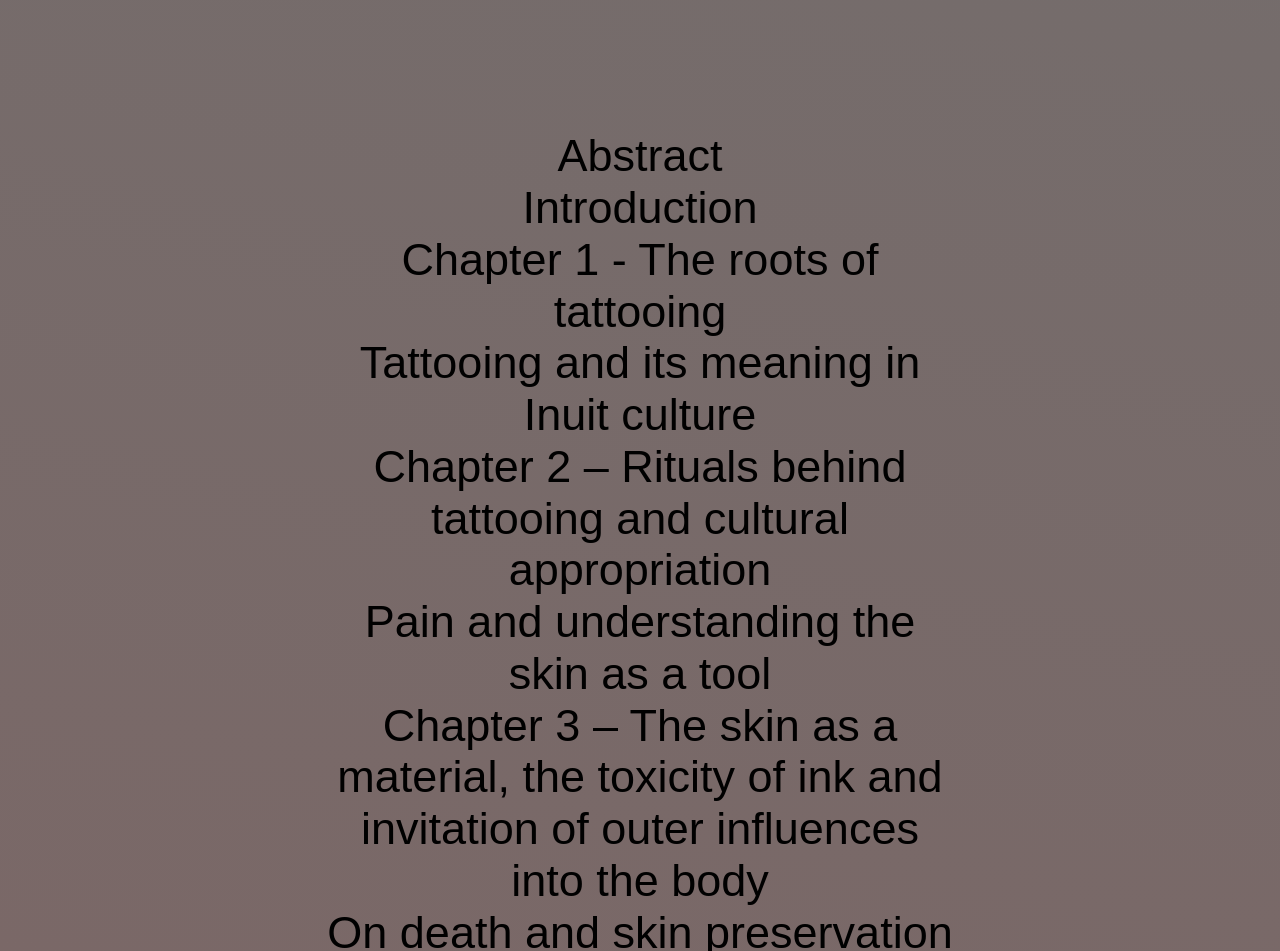
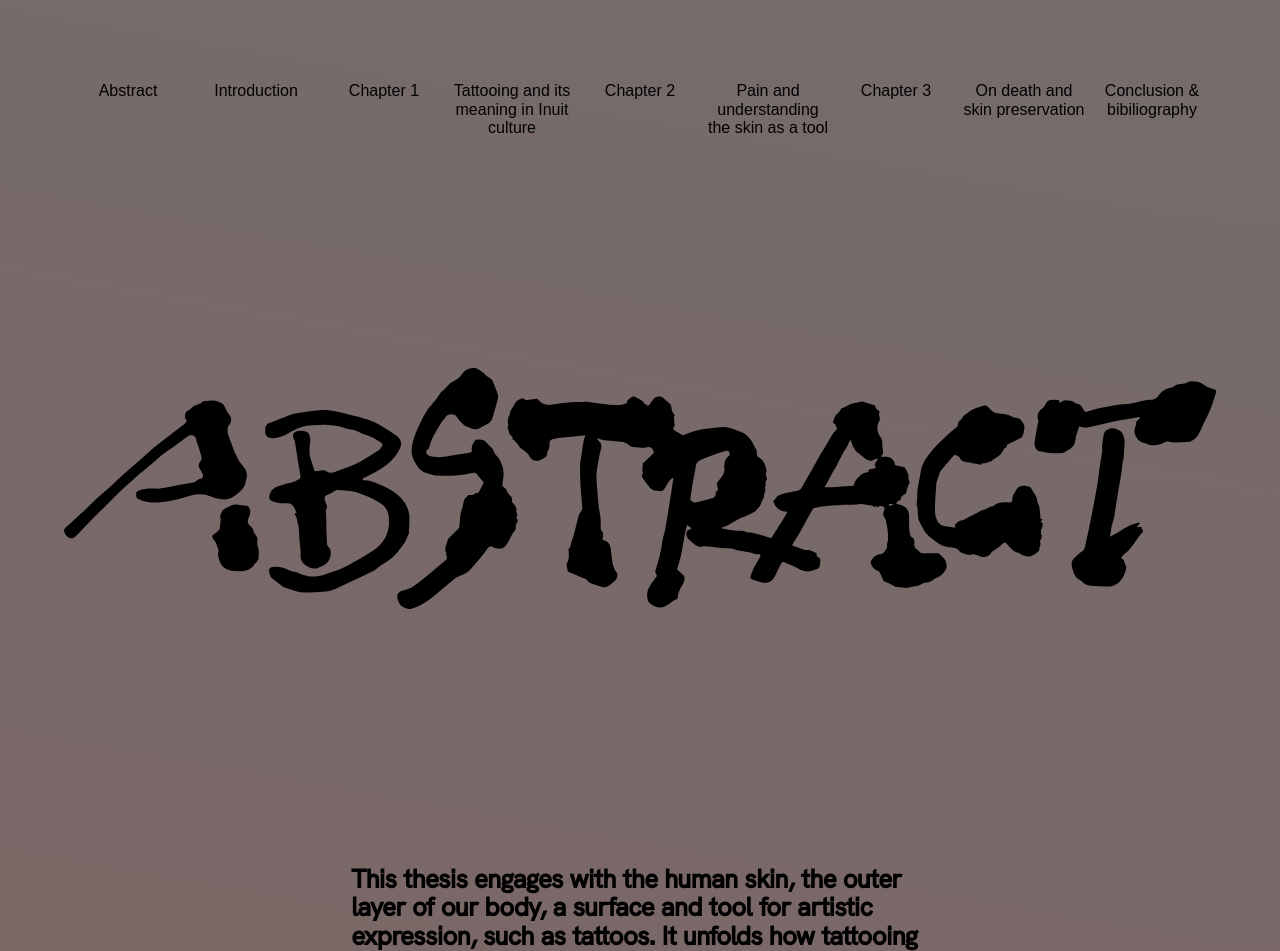
Before and after one commit to kabk/go-theses-24-diana-jeremejeva, a plain HTML site: page index.html in a window 1280 px wide. Shown: the part 1052-2003 px from the top of the page. Drawn offline with Linux system fonts and the light colour scheme; a web font is replaced by a local one.

Commit message:
updates_11march

```diff
--- a/assets/css/style.css
+++ b/assets/css/style.css
@@ -138,20 +138,36 @@ body * {
 
 
 
-header > nav {
-    width: 50%;
+nav {
+    position: sticky;
+    top: 0;
+    display: flex;
+    justify-content: space-between;
+    text-align: center;
+    font-family: "ofelia-display", sans-serif;
+    font-weight: 400;
+    font-style: normal;
+    padding-top: 2vh;
+    /* display: flex;
+    max-width: 100vw;
+    font-size: 2vh;
+    text-wrap: wrap;
     margin-left: auto;
     margin-right: auto;
     text-align: center;
-    font-size: 45px;
-    /* font-family: "becker-gothics-concave", serif;
+    font-family: "ofelia-display", sans-serif;
     font-weight: 400;
-    font-style: normal; */
-    font-family: "ofelia-display", sans-serif;
-font-weight: 400;
-font-style: normal;
-    padding-top: 10%;
+    font-style: normal;
+    padding-top: 2vh;
     padding-bottom: 25%;
+    position: sticky;
+    top: 0;
+    z-index: 999;
+    overflow-wrap: break-word; */
+}
+
+nav a {
+    width: 20%;
 }
 
 .drawing1 {
@@ -848,6 +864,11 @@ footer {
 /* mobile version here */
 @media (max-width: 779px) {
 
+    nav {
+        flex-wrap: wrap;
+        position: fixed;
+    }
+
    .title-container span {
     font-size: 50px;
    }
--- a/index.html
+++ b/index.html
@@ -9,7 +9,7 @@
 
 
 		<meta charset="utf-8">
-		<meta name="viewport" content="width=device-width,initial-scale=1.0">
+		<meta name="viewport" content="width=device-width, initial-scale=1.0">
 
 		<!-- meta tags, fill them with website meta infos -->
 		<meta name="description" content="Description of your web page" />
@@ -58,8 +58,9 @@
 					an attempt at<br>
 					codependency</h1> -->
 				</div>
+			</header>
 
-
+			<main>
 
 				<nav>
 
@@ -67,24 +68,20 @@
 					<br>
 					<a href="#intro">Introduction</a>
 					<br>
-						<a href="#chapter-1">Chapter 1 - The roots of tattooing</a>
+					<a href="#chapter-1">Chapter 1</a>
 					<br>
 					<a href="#subchapter-1">Tattooing and its meaning in Inuit culture</a>
 					<br>
-						<a href="#chapter-2">Chapter 2 – Rituals behind tattooing and cultural appropriation</a>
+					<a href="#chapter-2">Chapter 2</a>
 					<br>
 					<a href="#subchapter-2">Pain and understanding the skin as a tool</a>
 					<br>
-						<a href="#chapter-3">Chapter 3 – The skin as a material, the toxicity of ink and invitation of outer influences into the body</a>
+					<a href="#chapter-3">Chapter 3</a>
 					<br>
 					<a href="#subchapter-3">On death and skin preservation</a>
 					<br>
 					<a href="#conclusion">Conclusion & bibiliography</a>
 			</nav>
-
-			</header>
-
-			<main>
 
 				<!-- test -->
 				<!-- <a class="imagegrow" href="#">
```
Lines whose indentation alone changed are shown as unchanged.
